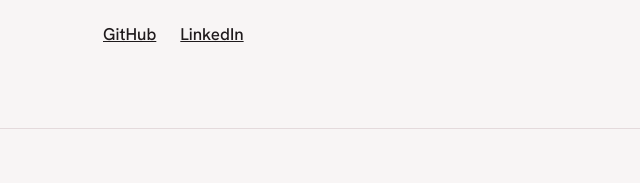
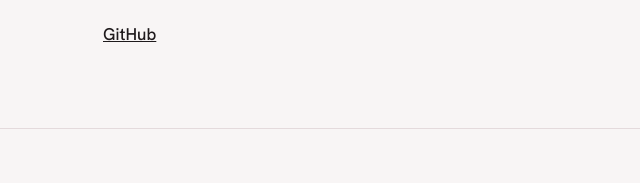
Before and after one commit to gulsen0221/gulsen0221.github.io, a plain HTML site: page index.html in a window 1280 px wide. Shown: the part 2875-3058 px from the top of the page, 393-1033 px from the left. Drawn offline with Linux system fonts and the light colour scheme.

Commit message:
Add files via upload

```diff
--- a/index.html
+++ b/index.html
@@ -180,7 +180,7 @@
           <a class="mail" href="mailto:[eposta@ornek.com]">gulsensimsekhatun@gmail.com</a>
           <ul class="socials">
             <li><a href="https://github.com/gulsen0221" target="_blank" rel="noopener">GitHub</a></li>
-            <li><a href="https://www.linkedin.com/in/g%C3%BClsen-hatun-%C5%9Fim%C5%9Fek/?isSelfProfile=true" target="_blank" rel="noopener">LinkedIn</a></li>
+
           </ul>
         </div>
       </div>
```
